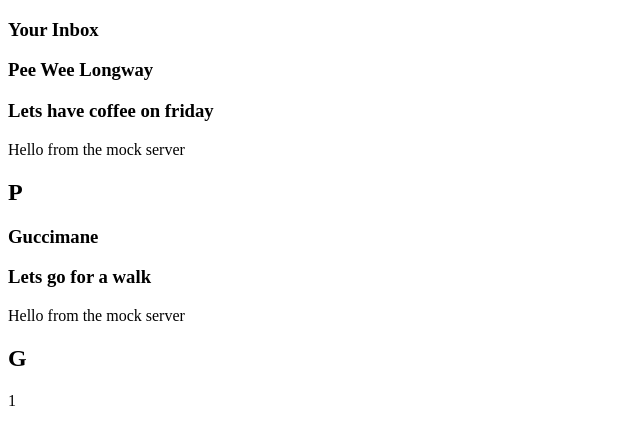
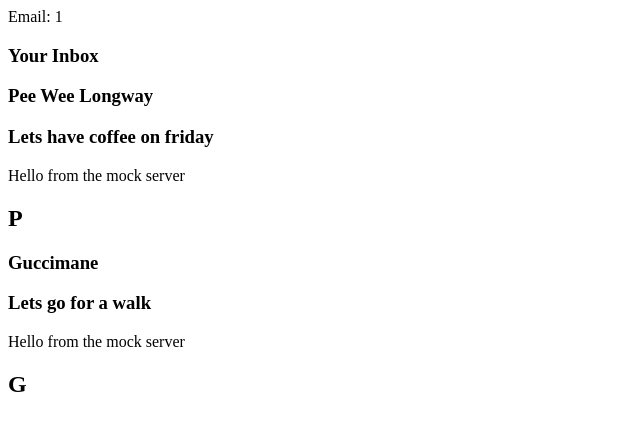
Before and after one commit to ryanc337/dontatme, a React (Create React App) app in the folder frontend/: page /1 in a window 1280 px wide. Shown: the top 444 px of the page, without its empty margins (0-640 px from the left). Built offline with nearby package versions, Linux system fonts and the light colour scheme.

Commit message:
Update DontAtMe.js

```diff
--- a/frontend/src/components/DontAtMe.js
+++ b/frontend/src/components/DontAtMe.js
@@ -1,18 +1,16 @@
 import React from 'react';
+import { useParams } from 'react-router-dom';
 import EmailClient from './emails/EmailClient';
-import { useParams } from 'react-router-dom';
 
-export default function DontAtMe(props) {
-  const PostParams = () => {
-    let { id } = useParams();
-    return(<div>{id}</div>)
-  }
+const DontAtMe = (props) => {
+  const { id } = useParams();
 
-  return(
+  return (
     <div>
+      <div>Email: {id}</div>
       <EmailClient />
-      <PostParams />
     </div>
-  )
+  );
+};
 
-}
+export default DontAtMe;
```
